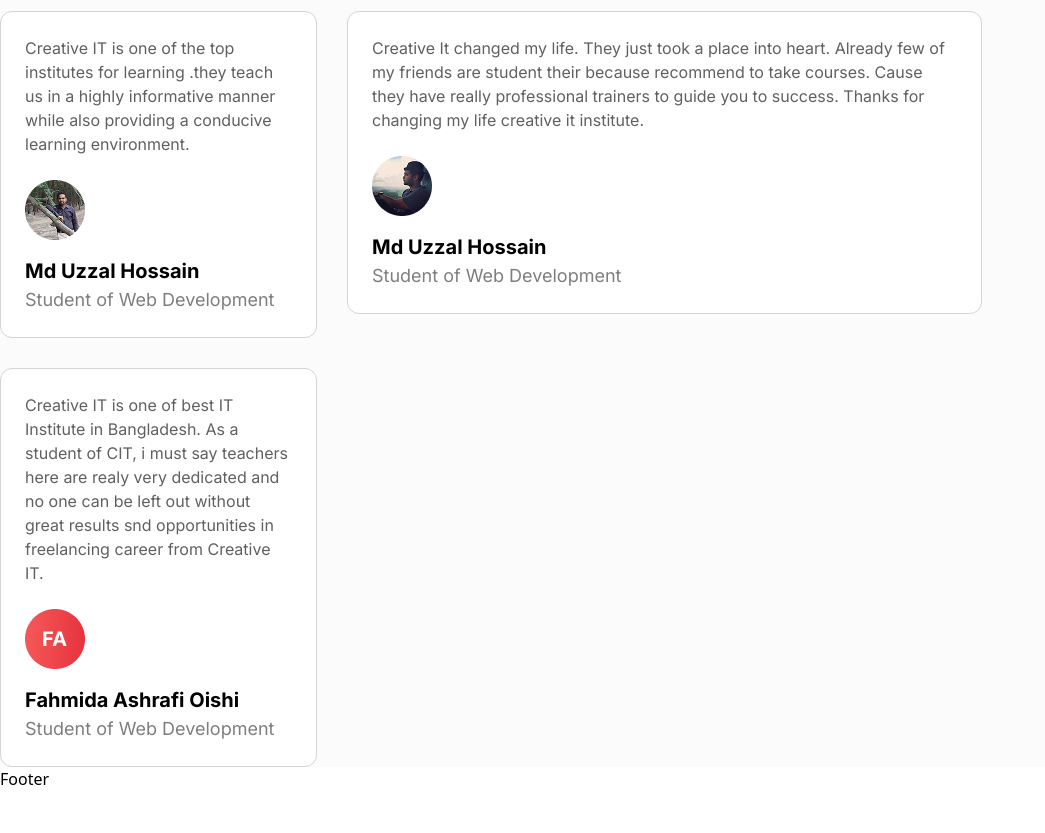
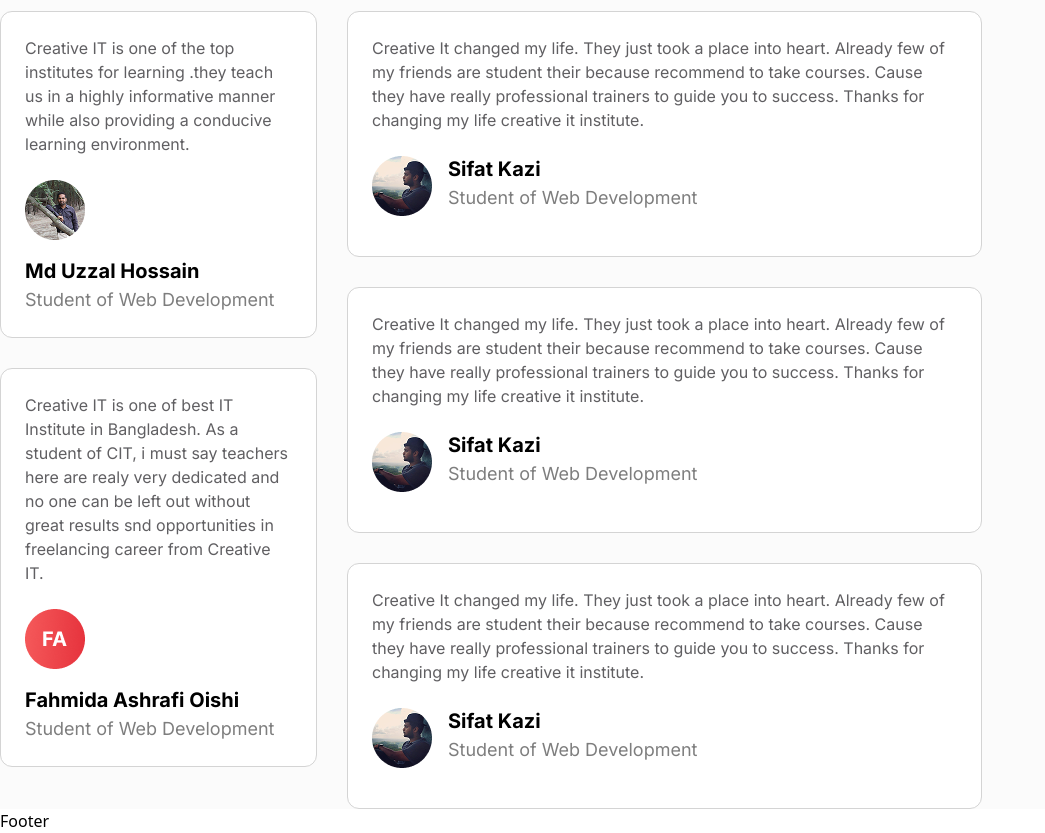
Before and after one commit to shoumen-shomu/creative-it-canada, a Next.js app: page / in a window 1280 px wide. Shown: the part 3180-4013 px from the top of the page, without its empty margins (0-1045 px from the left). Before the commit the page ends 3971 px from the top, so only its background shows below. Built offline with nearby package versions, Linux system fonts and the light colour scheme; a web font is replaced by a local one.

Commit message:
some review added

```diff
--- a/src/app/components/layouts/home/Feedback.jsx
+++ b/src/app/components/layouts/home/Feedback.jsx
@@ -59,7 +59,7 @@ const Feedback = () => {
                     </p>
                   </div>
                 </div>
-                <div className="">
+                <div className="space-y-7.5">
                   <div className="p-6 bg-white rounded-xl border border-[#D4D4D4]">
                     <p className="font-inter font-normal text-base text-[#605F62] leading-[150%] w-146.25">
                       Creative It changed my life. They just took a place into
@@ -68,6 +68,7 @@ const Feedback = () => {
                       professional trainers to guide you to success. Thanks for
                       changing my life creative it institute.
                     </p>
+                    <div className="flex gap-4 items-center">
                       <Image
                         className="pb-4 pt-6"
                         src="/images/reviewthree.png"
@@ -75,12 +76,67 @@ const Feedback = () => {
                         width={60}
                         height={60}
                       />
+                      <div className="">
                         <h5 className="font-inter font-bold  text-[20px] text-[#000000] leading-[150%]">
-                      Md Uzzal Hossain
+                          Sifat Kazi
                         </h5>
                         <p className="font-inter font-normal text-[18px] text-[#7E7E7E] leading-[150%]">
                           Student of Web Development
                         </p>
+                      </div>
+                    </div>
+                  </div>
+                  <div className="p-6 bg-white rounded-xl border border-[#D4D4D4]">
+                    <p className="font-inter font-normal text-base text-[#605F62] leading-[150%] w-146.25">
+                      Creative It changed my life. They just took a place into
+                      heart. Already few of my friends are student their because
+                      recommend to take courses. Cause they have really
+                      professional trainers to guide you to success. Thanks for
+                      changing my life creative it institute.
+                    </p>
+                    <div className="flex gap-4 items-center">
+                      <Image
+                        className="pb-4 pt-6"
+                        src="/images/reviewthree.png"
+                        alt="reviewthree"
+                        width={60}
+                        height={60}
+                      />
+                      <div className="">
+                        <h5 className="font-inter font-bold  text-[20px] text-[#000000] leading-[150%]">
+                          Sifat Kazi
+                        </h5>
+                        <p className="font-inter font-normal text-[18px] text-[#7E7E7E] leading-[150%]">
+                          Student of Web Development
+                        </p>
+                      </div>
+                    </div>
+                  </div>
+                  <div className="p-6 bg-white rounded-xl border border-[#D4D4D4]">
+                    <p className="font-inter font-normal text-base text-[#605F62] leading-[150%] w-146.25">
+                      Creative It changed my life. They just took a place into
+                      heart. Already few of my friends are student their because
+                      recommend to take courses. Cause they have really
+                      professional trainers to guide you to success. Thanks for
+                      changing my life creative it institute.
+                    </p>
+                    <div className="flex gap-4 items-center">
+                      <Image
+                        className="pb-4 pt-6"
+                        src="/images/reviewthree.png"
+                        alt="reviewthree"
+                        width={60}
+                        height={60}
+                      />
+                      <div className="">
+                        <h5 className="font-inter font-bold  text-[20px] text-[#000000] leading-[150%]">
+                          Sifat Kazi
+                        </h5>
+                        <p className="font-inter font-normal text-[18px] text-[#7E7E7E] leading-[150%]">
+                          Student of Web Development
+                        </p>
+                      </div>
+                    </div>
                   </div>
                 </div>
                 <div className=""></div>
```
Lines whose indentation alone changed are shown as unchanged.
